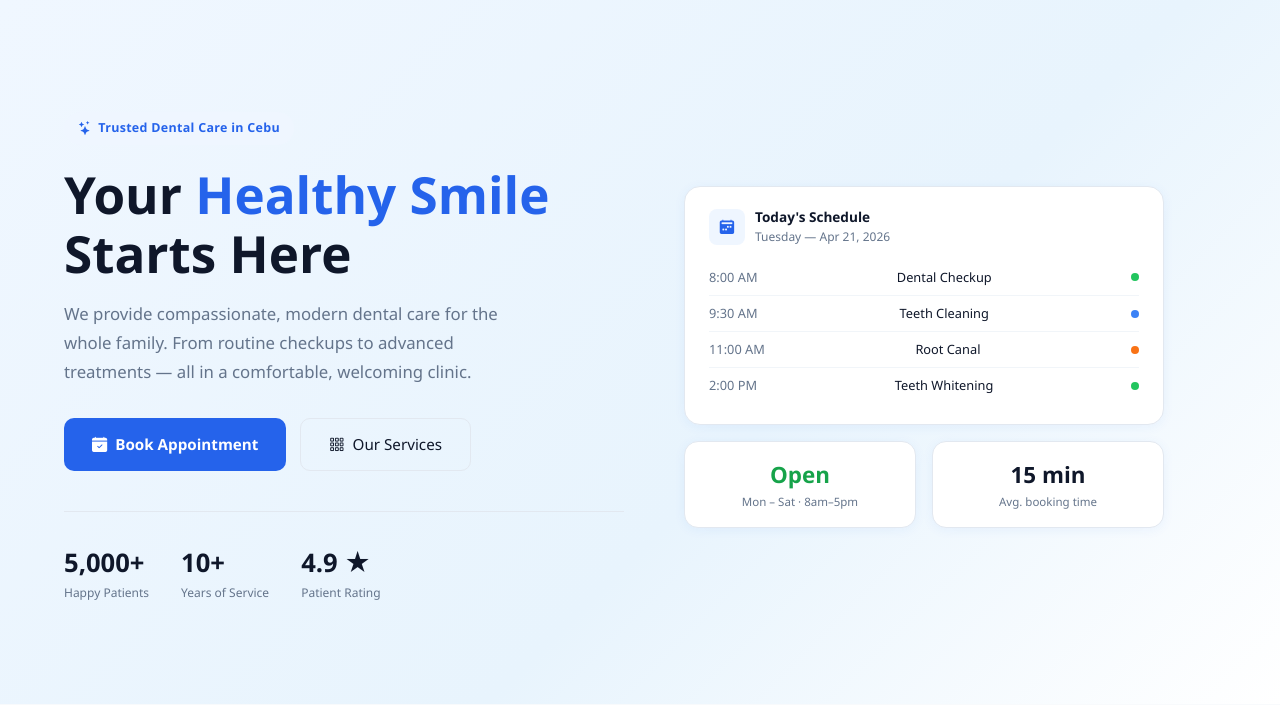
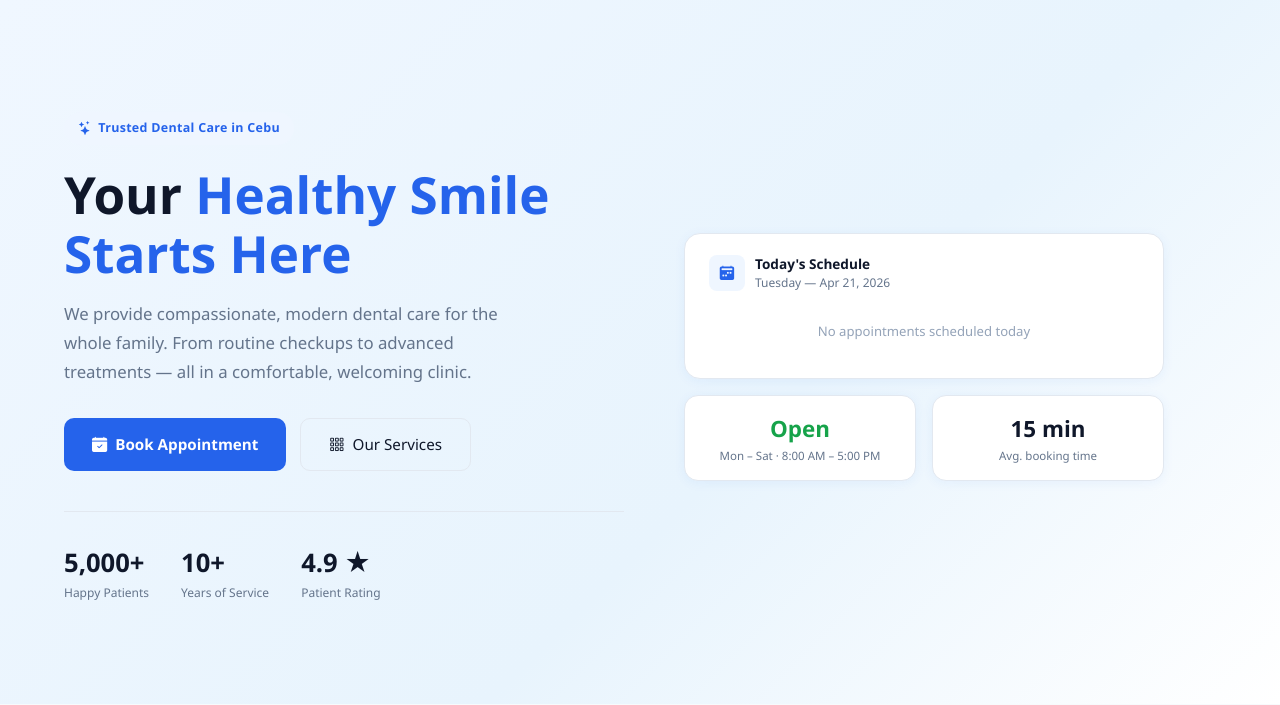
Before and after one commit to casaledesmaui-netizen/cap, a PHP site: page /cap/booking.php in a window 1280 px wide. Shown: the part 64-769 px from the top of the page. Run offline with PHP 8.4, Linux system fonts and the light colour scheme; data comes from the database, SQL or seed files in the repository.

Commit message:
Update booking.php

```diff
--- a/booking.php
+++ b/booking.php
@@ -5,8 +5,43 @@ require_once 'includes/db.php';
 $success = false;
 $error   = '';
 
+// =============================================
+// CLINIC INFO — edit everything here
+// =============================================
+$clinic_name      = 'DentalCare';
+$clinic_tagline   = 'Trusted Dental Care in Cebu';
+$clinic_hero_h1   = 'Your Healthy Smile Starts Here';
+$clinic_hero_sub  = 'We provide compassionate, modern dental care for the whole family. From routine checkups to advanced treatments — all in a comfortable, welcoming clinic.';
+$clinic_about_h2  = 'A Clinic That Truly Cares';
+$clinic_about_sub = 'DentalCare has been serving Cebu families for over a decade with professional, gentle, and affordable dental services. We combine modern technology with a warm personal touch.';
+$clinic_phone     = '(032) 123-4567';
+$clinic_mobile    = '09XX-XXX-XXXX';
+$clinic_email     = 'hello@dentalcare.ph';
+$clinic_address   = '123 Dental Street, Cebu City, Central Visayas 6000';
+$clinic_location  = 'Cebu City, Central Visayas';
+$clinic_hours     = 'Mon – Sat · 8:00 AM – 5:00 PM';
+$clinic_hours_sat = '8:00 AM – 12:00 PM';
+$clinic_parking   = 'Free parking on-site. Accessible via jeepney routes passing Fuente Osmeña or SM Cebu.';
+$stat_patients    = '5,000+';
+$stat_years       = '10+';
+$stat_rating      = '4.9 ★';
+// =============================================
+
 $services = $conn->query("SELECT id, service_name, description, price FROM services WHERE is_active = 1 ORDER BY service_name")->fetch_all(MYSQLI_ASSOC);
 $doctors  = $conn->query("SELECT id, full_name FROM doctors WHERE is_active = 1 ORDER BY full_name")->fetch_all(MYSQLI_ASSOC);
+
+// Today's real schedule from database
+$today = date('Y-m-d');
+$today_schedule = $conn->query("
+    SELECT a.appointment_time, s.service_name, a.status
+    FROM appointments a
+    LEFT JOIN services s ON a.service_id = s.id
+    WHERE a.appointment_date = '$today'
+    AND a.status IN ('confirmed', 'pending', 'completed')
+    ORDER BY a.appointment_time ASC
+    LIMIT 5
+")->fetch_all(MYSQLI_ASSOC);
+
 
 if ($_SERVER['REQUEST_METHOD'] === 'POST') {
     $first  = trim($_POST['first_name'] ?? '');
@@ -77,7 +112,7 @@ if ($_SERVER['REQUEST_METHOD'] === 'POST') {
 <head>
   <meta charset="UTF-8">
   <meta name="viewport" content="width=device-width, initial-scale=1.0">
-  <title>DentalCare Clinic — Book an Appointment</title>
+  <title><?php echo $clinic_name; ?> Clinic — Book an Appointment</title>
   <link rel="stylesheet" href="https://cdn.jsdelivr.net/npm/bootstrap@5.3.0/dist/css/bootstrap.min.css">
   <link rel="stylesheet" href="https://cdn.jsdelivr.net/npm/bootstrap-icons@1.11.0/font/bootstrap-icons.css">
   <style>
@@ -217,7 +252,7 @@ if ($_SERVER['REQUEST_METHOD'] === 'POST') {
 <nav class="nav-bar">
   <a href="#" class="nav-logo">
     <div class="nav-logo-icon"><i class="bi bi-heart-pulse-fill"></i></div>
-    <div class="nav-logo-text">DentalCare</div>
+    <div class="nav-logo-text"><?php echo $clinic_name; ?></div>
   </a>
   <div class="nav-links">
     <a href="#about">About</a>
@@ -231,10 +266,16 @@ if ($_SERVER['REQUEST_METHOD'] === 'POST') {
   <div class="hero-content">
     <div class="hero-badge">
       <i class="bi bi-stars" style="font-size:14px;"></i>
-      Trusted Dental Care in Cebu
+      <?php echo $clinic_tagline; ?>
     </div>
-    <h1>Your <span>Healthy Smile</span> Starts Here</h1>
-    <p>We provide compassionate, modern dental care for the whole family. From routine checkups to advanced treatments — all in a comfortable, welcoming clinic.</p>
+    <h1><?php
+      // Split on first space to wrap second word in <span>
+      // For "Your Healthy Smile Starts Here" → "Your <span>Healthy Smile</span> Starts Here"
+      // We hardcode the span logic based on the variable for flexibility
+      $parts = explode(' ', $clinic_hero_h1, 2);
+      echo $parts[0] . ' <span>' . ($parts[1] ?? '') . '</span>';
+    ?></h1>
+    <p><?php echo $clinic_hero_sub; ?></p>
     <div class="hero-btns">
       <a href="#booking" class="btn-primary-custom">
         <i class="bi bi-calendar-check-fill"></i> Book Appointment
@@ -245,15 +286,15 @@ if ($_SERVER['REQUEST_METHOD'] === 'POST') {
     </div>
     <div class="hero-stats">
       <div>
-        <div class="hero-stat-num">5,000+</div>
+        <div class="hero-stat-num"><?php echo $stat_patients; ?></div>
         <div class="hero-stat-label">Happy Patients</div>
       </div>
       <div>
-        <div class="hero-stat-num">10+</div>
+        <div class="hero-stat-num"><?php echo $stat_years; ?></div>
         <div class="hero-stat-label">Years of Service</div>
       </div>
       <div>
-        <div class="hero-stat-num">4.9 ★</div>
+        <div class="hero-stat-num"><?php echo $stat_rating; ?></div>
         <div class="hero-stat-label">Patient Rating</div>
       </div>
     </div>
@@ -268,31 +309,34 @@ if ($_SERVER['REQUEST_METHOD'] === 'POST') {
           <div class="hc-sub"><?php echo date('l — M d, Y'); ?></div>
         </div>
       </div>
-      <div class="schedule-row">
-        <span class="schedule-time">8:00 AM</span>
-        <span class="schedule-name">Dental Checkup</span>
-        <span class="status-dot dot-green"></span>
-      </div>
-      <div class="schedule-row">
-        <span class="schedule-time">9:30 AM</span>
-        <span class="schedule-name">Teeth Cleaning</span>
-        <span class="status-dot dot-blue"></span>
-      </div>
-      <div class="schedule-row">
-        <span class="schedule-time">11:00 AM</span>
-        <span class="schedule-name">Root Canal</span>
-        <span class="status-dot dot-orange"></span>
-      </div>
-      <div class="schedule-row">
-        <span class="schedule-time">2:00 PM</span>
-        <span class="schedule-name">Teeth Whitening</span>
-        <span class="status-dot dot-green"></span>
-      </div>
+      <?php if (empty($today_schedule)): ?>
+        <div style="padding:16px 0;text-align:center;color:#94a3b8;font-size:0.82rem;">
+          No appointments scheduled today
+        </div>
+      <?php else: ?>
+        <?php foreach ($today_schedule as $appt):
+          $dot = match($appt['status']) {
+            'completed' => '#16a34a',
+            'confirmed' => '#2563eb',
+            default     => '#f59e0b'
+          };
+        ?>
+        <div class="schedule-row">
+          <span class="schedule-time">
+            <?php echo date('g:i A', strtotime($appt['appointment_time'])); ?>
+          </span>
+          <span class="schedule-name">
+            <?php echo htmlspecialchars($appt['service_name'] ?? 'Appointment'); ?>
+          </span>
+          <span style="width:8px;height:8px;border-radius:50%;background:<?php echo $dot; ?>;display:inline-block;flex-shrink:0;"></span>
+        </div>
+        <?php endforeach; ?>
+      <?php endif; ?>
     </div>
     <div class="hero-cards-row">
       <div class="mini-card">
         <div class="mini-card-num" style="color:#16a34a;">Open</div>
-        <div class="mini-card-label">Mon – Sat · 8am–5pm</div>
+        <div class="mini-card-label"><?php echo $clinic_hours; ?></div>
       </div>
       <div class="mini-card">
         <div class="mini-card-num">15 min</div>
@@ -307,8 +351,8 @@ if ($_SERVER['REQUEST_METHOD'] === 'POST') {
     <div class="about-grid">
       <div>
         <div class="section-label">About Us</div>
-        <h2 class="section-title">A Clinic That Truly Cares</h2>
-        <p class="section-sub">DentalCare has been serving Cebu families for over a decade with professional, gentle, and affordable dental services. We combine modern technology with a warm personal touch.</p>
+        <h2 class="section-title"><?php echo $clinic_about_h2; ?></h2>
+        <p class="section-sub"><?php echo $clinic_about_sub; ?></p>
         <div class="about-features">
           <div class="about-feature">
             <div class="about-feature-icon"><i class="bi bi-shield-check-fill"></i></div>
@@ -345,28 +389,28 @@ if ($_SERVER['REQUEST_METHOD'] === 'POST') {
           <div class="aic-icon"><i class="bi bi-clock-fill"></i></div>
           <div>
             <div class="aic-label">Operating Hours</div>
-            <div class="aic-value">Mon – Sat · 8:00 AM – 5:00 PM</div>
+            <div class="aic-value"><?php echo $clinic_hours; ?></div>
           </div>
         </div>
         <div class="about-info-card">
           <div class="aic-icon"><i class="bi bi-telephone-fill"></i></div>
           <div>
             <div class="aic-label">Call Us</div>
-            <div class="aic-value">(032) 123-4567 · 09XX-XXX-XXXX</div>
+            <div class="aic-value"><?php echo $clinic_phone; ?> · <?php echo $clinic_mobile; ?></div>
           </div>
         </div>
         <div class="about-info-card">
           <div class="aic-icon"><i class="bi bi-geo-alt-fill"></i></div>
           <div>
             <div class="aic-label">Branch Location</div>
-            <div class="aic-value">Cebu City, Central Visayas</div>
+            <div class="aic-value"><?php echo $clinic_location; ?></div>
           </div>
         </div>
         <div class="about-info-card">
           <div class="aic-icon" style="background:#f0fdf4; color:#16a34a;"><i class="bi bi-emoji-smile-fill"></i></div>
           <div>
             <div class="aic-label">Patients Served</div>
-            <div class="aic-value" style="color:#16a34a;">5,000+ Happy Smiles</div>
+            <div class="aic-value" style="color:#16a34a;"><?php echo $stat_patients; ?> Happy Smiles</div>
           </div>
         </div>
       </div>
@@ -416,7 +460,7 @@ if ($_SERVER['REQUEST_METHOD'] === 'POST') {
   <div style="max-width:1100px; margin: 0 auto;">
     <div class="section-label">Find Us</div>
     <h2 class="section-title">Visit Our Clinic</h2>
-    <p class="section-sub">Conveniently located in Cebu City. Easily accessible by jeepney, taxi, or private vehicle.</p>
+    <p class="section-sub">Conveniently located in <?php echo $clinic_location; ?>. Easily accessible by jeepney, taxi, or private vehicle.</p>
     <div class="location-grid">
       <div class="location-map">
         <iframe
@@ -429,28 +473,28 @@ if ($_SERVER['REQUEST_METHOD'] === 'POST') {
           <div class="loc-item-icon"><i class="bi bi-geo-alt-fill"></i></div>
           <div>
             <h4>Address</h4>
-            <p>123 Dental Street, Cebu City<br>Central Visayas, Philippines 6000</p>
+            <p><?php echo $clinic_address; ?></p>
           </div>
         </div>
         <div class="loc-item">
           <div class="loc-item-icon"><i class="bi bi-clock-fill"></i></div>
           <div>
             <h4>Operating Hours</h4>
-            <p>Monday – Friday: 8:00 AM – 5:00 PM<br>Saturday: 8:00 AM – 12:00 PM<br>Sunday: Closed</p>
+            <p>Monday – Friday: 8:00 AM – 5:00 PM<br>Saturday: <?php echo $clinic_hours_sat; ?><br>Sunday: Closed</p>
           </div>
         </div>
         <div class="loc-item">
           <div class="loc-item-icon"><i class="bi bi-telephone-fill"></i></div>
           <div>
             <h4>Contact</h4>
-            <p>Landline: (032) 123-4567<br>Mobile: 09XX-XXX-XXXX<br>Email: hello@dentalcare.ph</p>
+            <p>Landline: <?php echo $clinic_phone; ?><br>Mobile: <?php echo $clinic_mobile; ?><br>Email: <?php echo $clinic_email; ?></p>
           </div>
         </div>
         <div class="loc-item">
           <div class="loc-item-icon"><i class="bi bi-car-front-fill"></i></div>
           <div>
             <h4>Getting Here</h4>
-            <p>Free parking on-site. Accessible via jeepney routes passing Fuente Osmeña or SM Cebu.</p>
+            <p><?php echo $clinic_parking; ?></p>
           </div>
         </div>
       </div>
@@ -555,8 +599,8 @@ if ($_SERVER['REQUEST_METHOD'] === 'POST') {
 </section>
 
 <footer class="footer">
-  <p style="margin:0 0 8px;"><strong style="color:#fff;">DentalCare Clinic</strong> · Iloilo City, Philippines</p>
-  <p style="margin:0;">© <?php echo date('Y'); ?> DentalCare. All rights reserved. &nbsp;·&nbsp; <a href="<?php echo BASE_URL; ?>index.php">Staff Login</a></p>
+  <p style="margin:0 0 8px;"><strong style="color:#fff;"><?php echo $clinic_name; ?> Clinic</strong> · <?php echo $clinic_location; ?></p>
+  <p style="margin:0;">© <?php echo date('Y'); ?> <?php echo $clinic_name; ?>. All rights reserved. &nbsp;·&nbsp; <a href="<?php echo BASE_URL; ?>index.php">Staff Login</a></p>
 </footer>
 
 </body>
```
